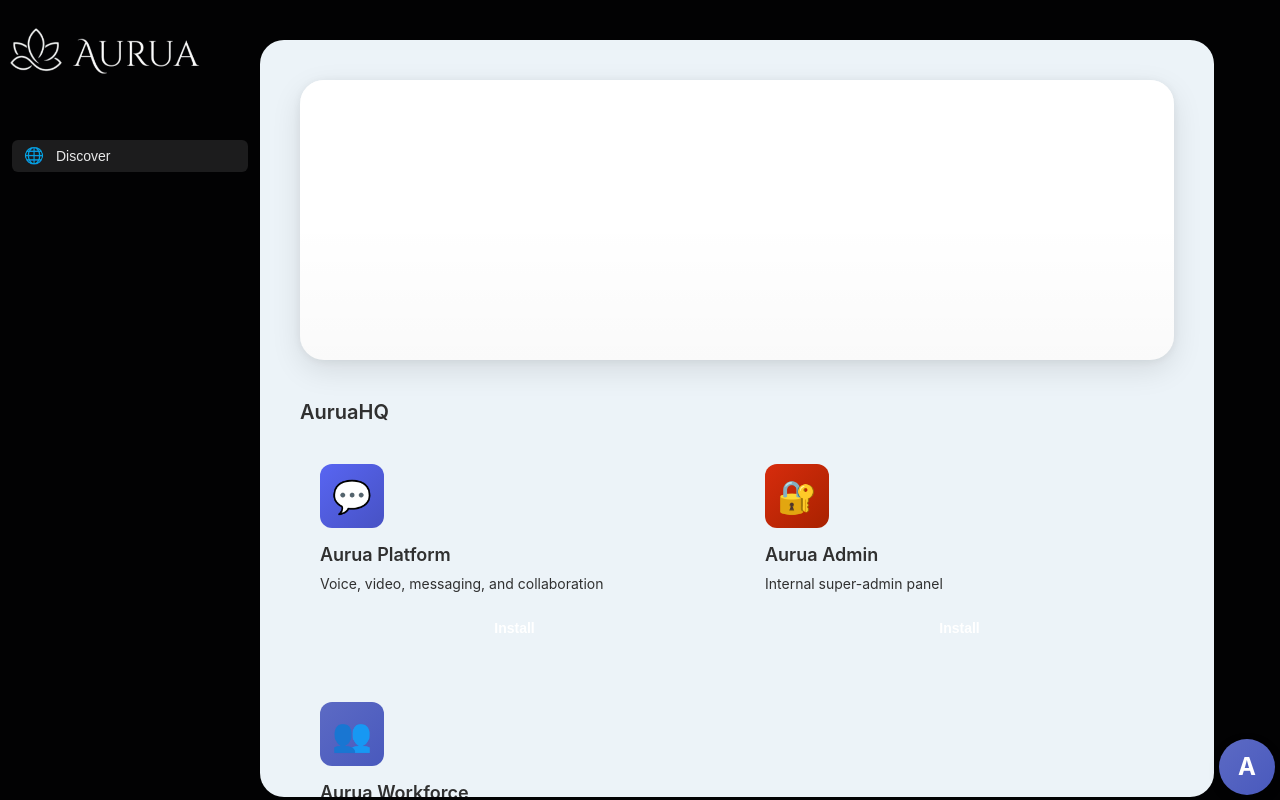
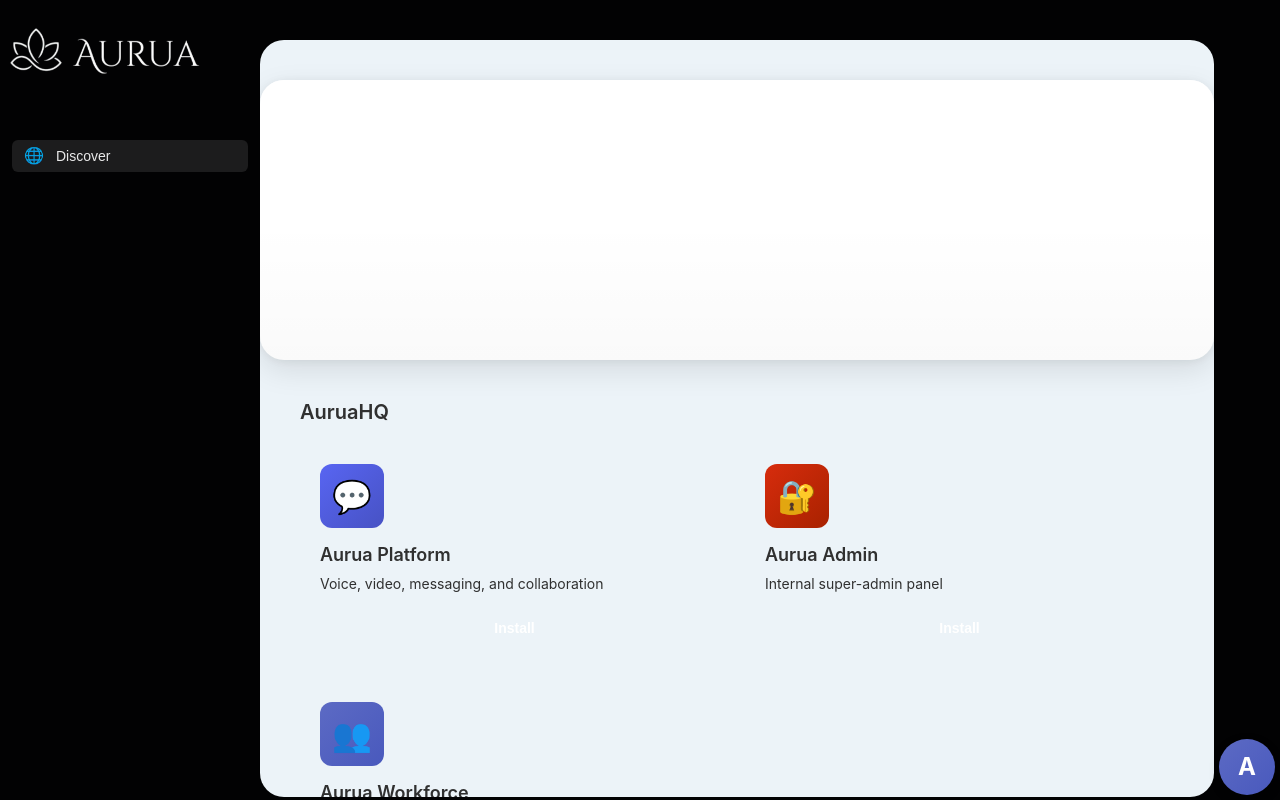
Before and after one commit to AuruaHQ/aurua-dock, a React (Vite) app: page / in a window 1280 px wide. Built offline with nearby package versions, Linux system fonts and the light colour scheme.

Commit message:
Remove left/right padding to make header box full width

```diff
--- a/src/components/AppCatalog/AppCatalog.css
+++ b/src/components/AppCatalog/AppCatalog.css
@@ -1,11 +1,12 @@
 .app-catalog {
-  padding: 40px;
+  padding: 40px 0;
   max-width: 1400px;
   margin: 0 auto;
 }
 
 .catalog-section {
   margin-bottom: 48px;
+  padding: 0 40px;
 }
 
 .catalog-org-title {
```
